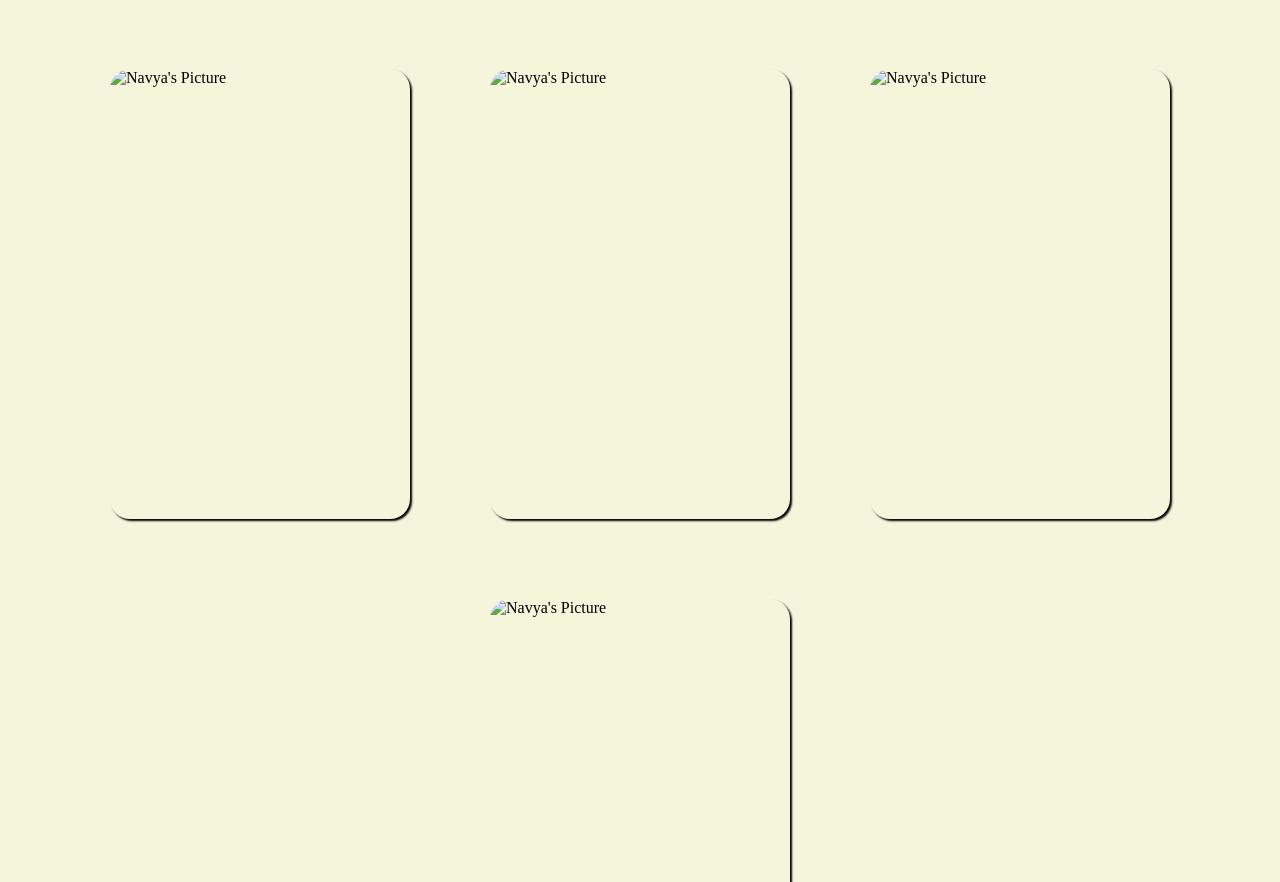
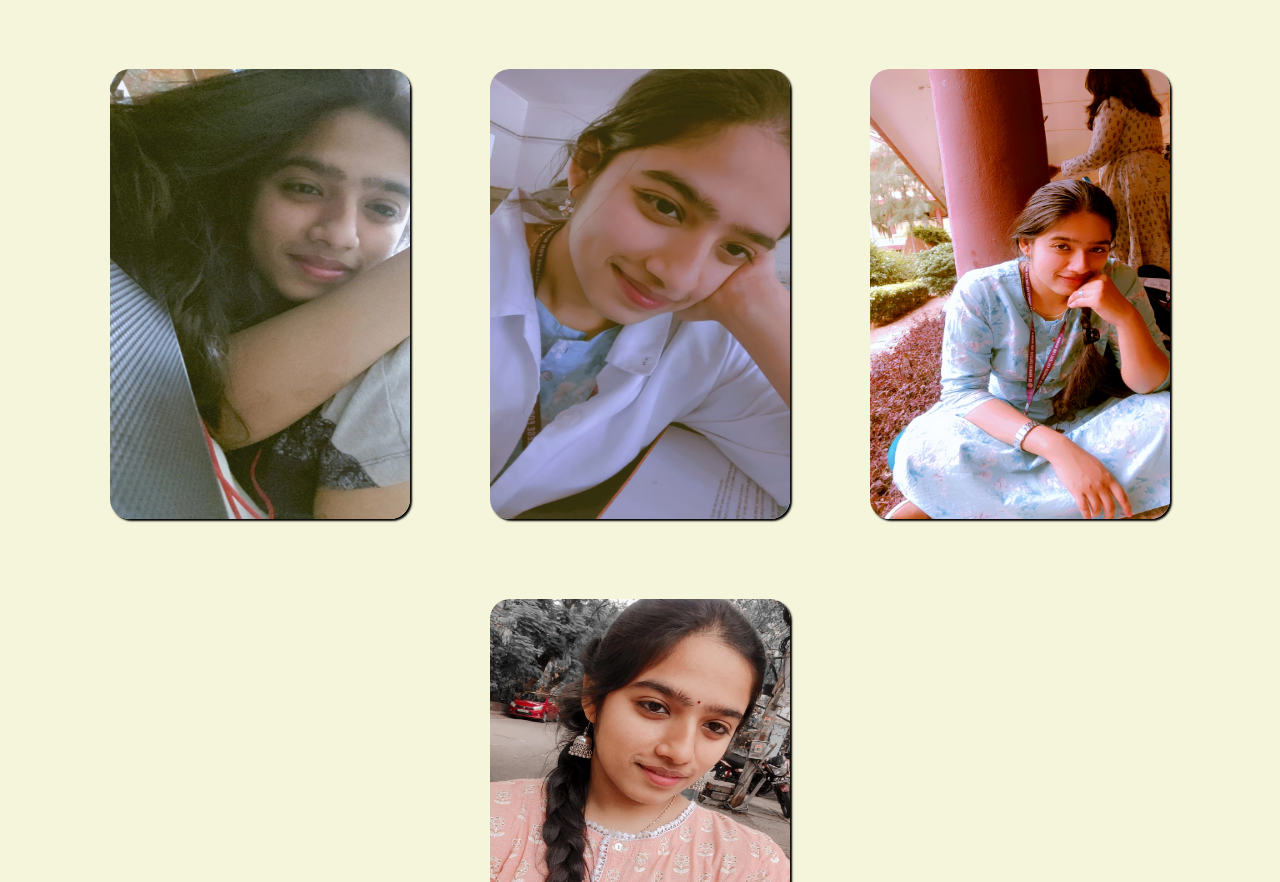
Before and after one commit to bunnynandiraju/navyapics, a plain HTML site: page index.html in a window 1280 px wide. Shown: the part 130-1012 px from the top of the page. Drawn offline with Linux system fonts and the light colour scheme.

Commit message:
Update index.html

```diff
--- a/index.html
+++ b/index.html
@@ -12,10 +12,10 @@
     <h1>Navya Nandiraju</h1>
     </div>
     <div class="container">
-        <img src="images/img1.jpeg" alt="Navya's Picture">
-        <img src="images/img2.jpeg" alt="Navya's Picture">
-        <img src="images/img3.jpeg" alt="Navya's Picture">
-        <img src="images/img4.jpeg" alt="Navya's Picture">
+        <img src="img1.jpeg" alt="Navya's Picture">
+        <img src="img2.jpeg" alt="Navya's Picture">
+        <img src="img3.jpeg" alt="Navya's Picture">
+        <img src="img4.jpeg" alt="Navya's Picture">
     </div>
 </div>
 </body>
```
